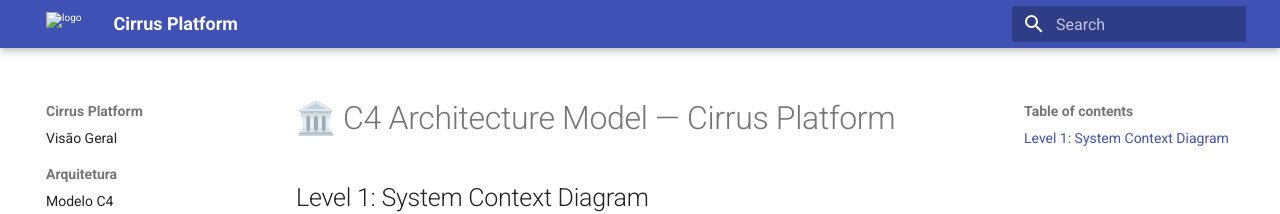
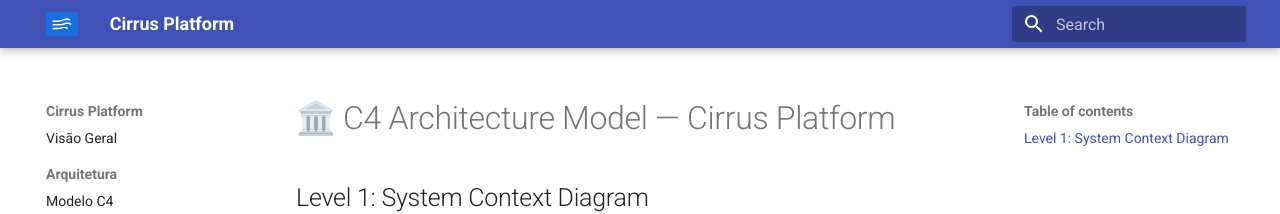
Before and after one commit to JoaoCCiriaco/cirrus-platform, an MkDocs documentation site: the page built from docs/architecture/C4_MODEL.md, in a window 1280 px wide. Shown: the top 214 px of the page. Built offline with MkDocs 1.6.1 and Material for MkDocs 9.7.7, drawn with Linux system fonts in a browser that asks for light colours.

Commit message:
docs: fix logo path and integrate into site and readme

```diff
--- a/mkdocs.yml
+++ b/mkdocs.yml
@@ -4,8 +4,8 @@ site_url: https://joaocciriaco.github.io/cirrus-platform/
 
 theme:
   name: material
-  logo: docs/assets/logo.png
-  favicon: docs/assets/logo.png
+  logo: assets/logo.png
+  favicon: assets/logo.png
   palette:
     scheme: default
     primary: indigo
```
Also changed, not shown: docs/assets/logo.png (renamed from docs/assets/logo/Logos Github.png).
